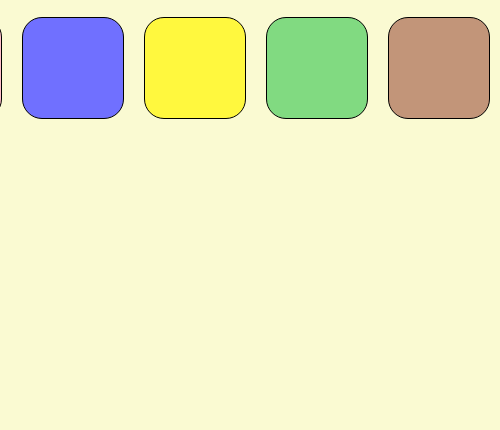
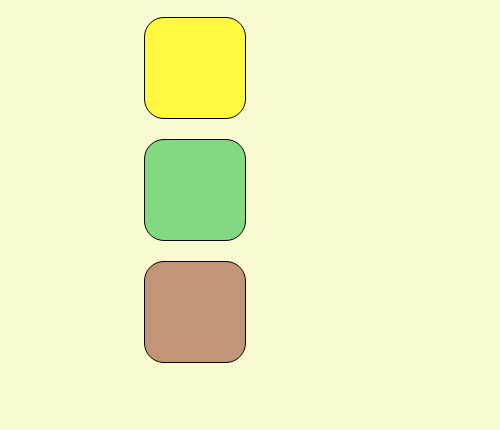
Before and after one commit to aman-jain23/BG-Color-Changer, a plain HTML site: page index.html in a window 390 px wide. Shown: the part 414-844 px from the top of the page, 500 px wide, since content can reach past the window. Drawn offline with Linux system fonts and the light colour scheme; a web font is replaced by a local one.

Commit message:
Update style.css

```diff
--- a/style.css
+++ b/style.css
@@ -50,3 +50,8 @@ body{
 #brown{
     background-color: rgb(194, 149, 121);
 }
+@media (max-width: 400px) {
+    .container{
+        flex-direction: column;
+    }
+}
```
